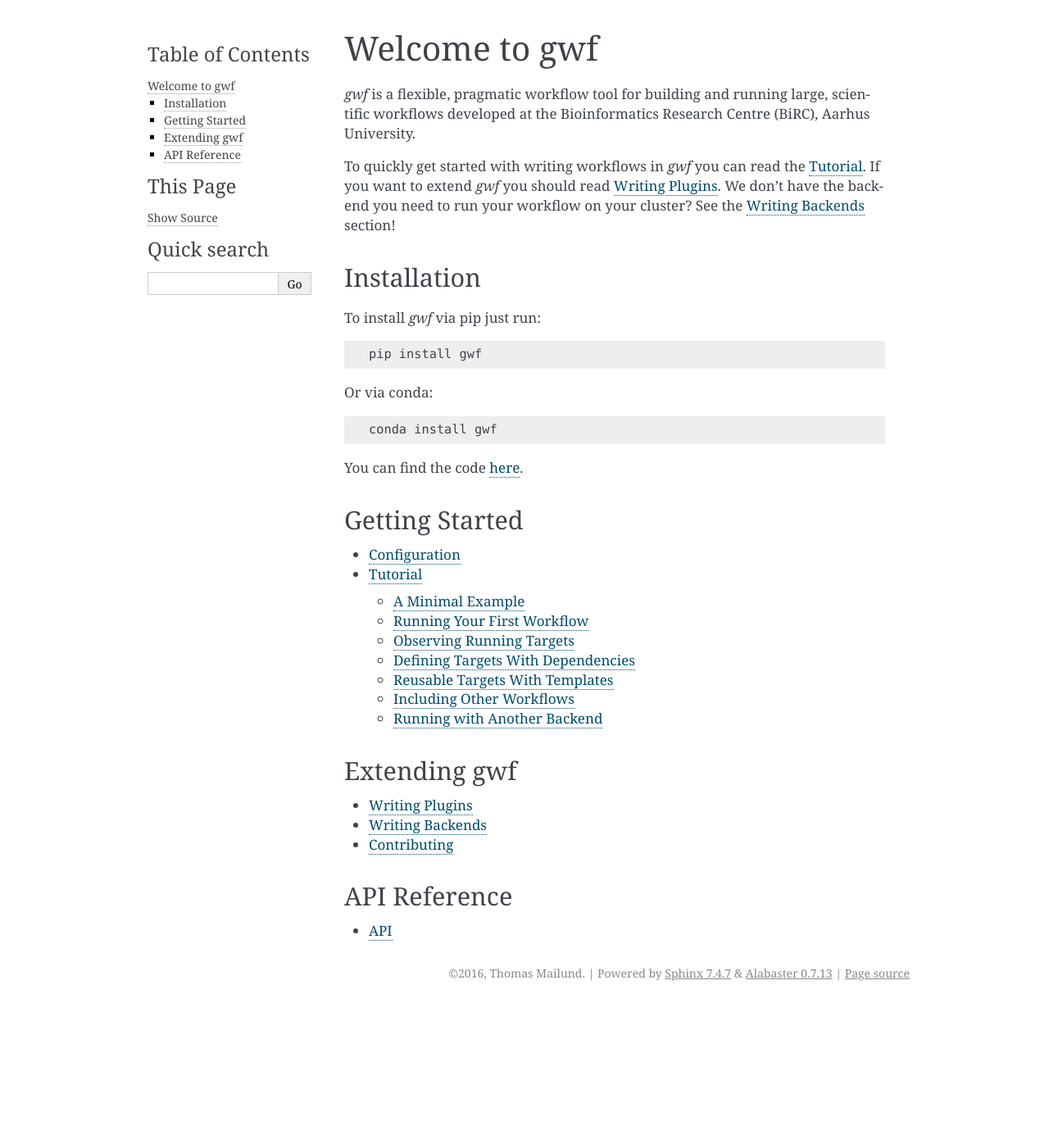
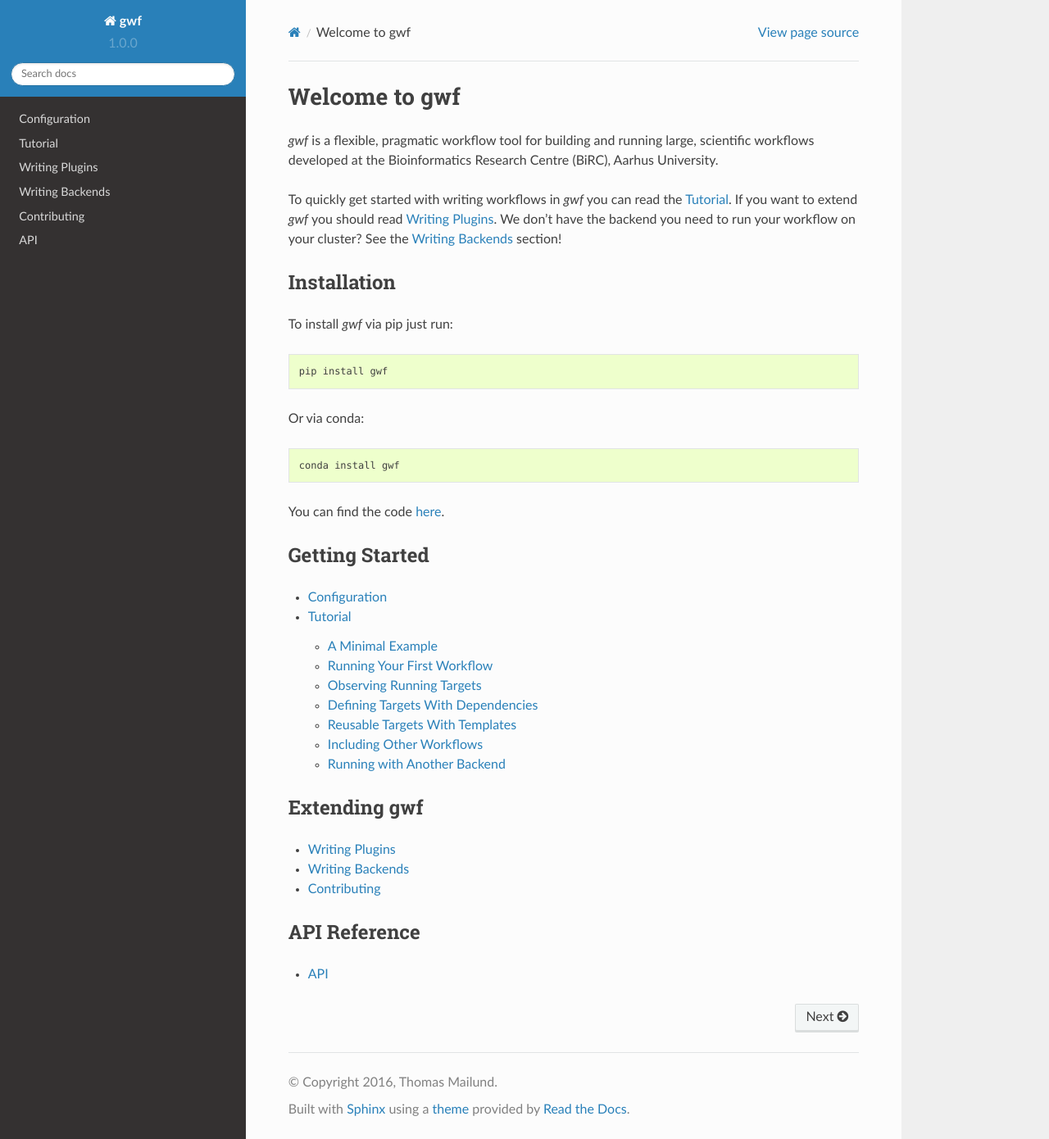
Before and after one commit to gwforg/gwf, a Sphinx documentation site: the page built from docs/index.rst, in a window 1280 px wide and 1390 px high. Shown: the whole window at 82% size. Built offline with Sphinx 7.4.7 and the Read the Docs theme 2.0.0, drawn with Linux system fonts in a browser that asks for light colours; pages that are not in the unit, such as notebooks, are missing from menus.

Commit message:
Use ReadTheDocs theme locally also.

```diff
--- a/docs/conf.py
+++ b/docs/conf.py
@@ -20,6 +20,8 @@
 # import os
 # import sys
 # sys.path.insert(0, os.path.abspath('.'))
+
+import os
 
 # -- General configuration ------------------------------------------------
 
@@ -125,7 +127,16 @@
 # The theme to use for HTML and HTML Help pages.  See the documentation for
 # a list of builtin themes.
 #
-html_theme = 'alabaster'
+# html_theme = 'alabaster'
+
+# on_rtd is whether we are on readthedocs.org, this line of code grabbed
+# from docs.readthedocs.org
+on_rtd = os.environ.get('READTHEDOCS', None) == 'True'
+
+if not on_rtd:  # only import and set the theme if we're building docs locally
+    import sphinx_rtd_theme
+    html_theme = 'sphinx_rtd_theme'
+    html_theme_path = [sphinx_rtd_theme.get_html_theme_path()]
 
 # Theme options are theme-specific and customize the look and feel of a theme
 # further.  For a list of options available for each theme, see the
--- a/requirements.txt
+++ b/requirements.txt
@@ -2,3 +2,4 @@
 flake8==3.0.4
 flake8-docstrings==1.0.2
 sphinx==1.4.5
+sphinx_rtd_theme==0.1.9
```
